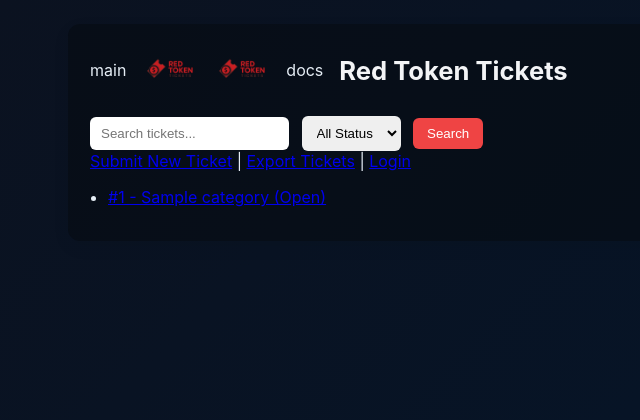
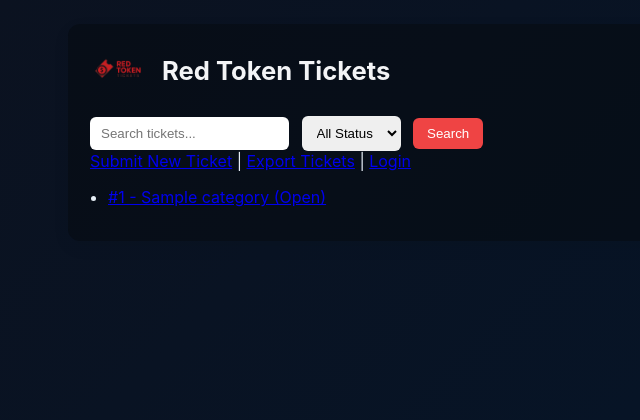
Before and after one commit to Juscayok/Ticketing-app, a Flask app: template templates/index.html in a window 1280 px wide. Shown: the top 420 px of the page, without its empty margins (0-640 px from the left). Run offline with Flask 3, Linux system fonts and the light colour scheme; the template is opened without the code that fills it: most values are stand-ins (such as "Sample title", 1, 10 or a date in 2020); parts of the project's set-up code (start-up, migrations or seed data) failed here and were passed over.

Commit message:
Update index.html

```diff
--- a/templates/index.html
+++ b/templates/index.html
@@ -7,11 +7,8 @@
 <body>
   <div class="container">
     <header class="site-header">
- main
-    <img class="logo" src="{{ url_for('static', filename='images/logo.png') }}" alt="Red Token logo">
+      <img class="logo" src="{{ url_for('static', filename='images/logo.png') }}" alt="Red Token logo">
 
-      <img class="logo" src="{{ url_for('static', filename='images/logo.png') }}" alt="Red Token logo">
- docs
       <h1>Red Token Tickets</h1>
     </header>
   <form method="GET" action="/">
```
